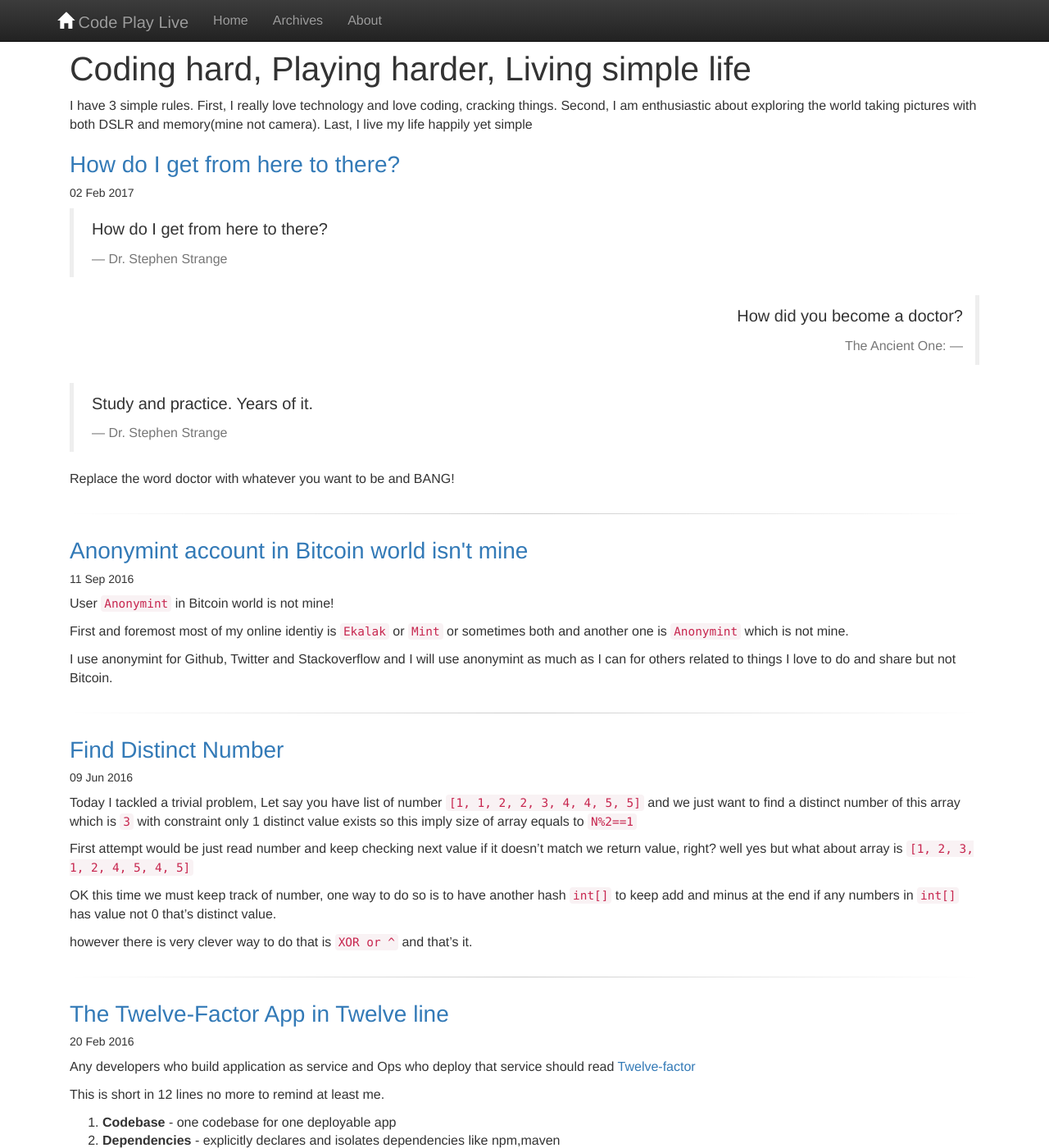
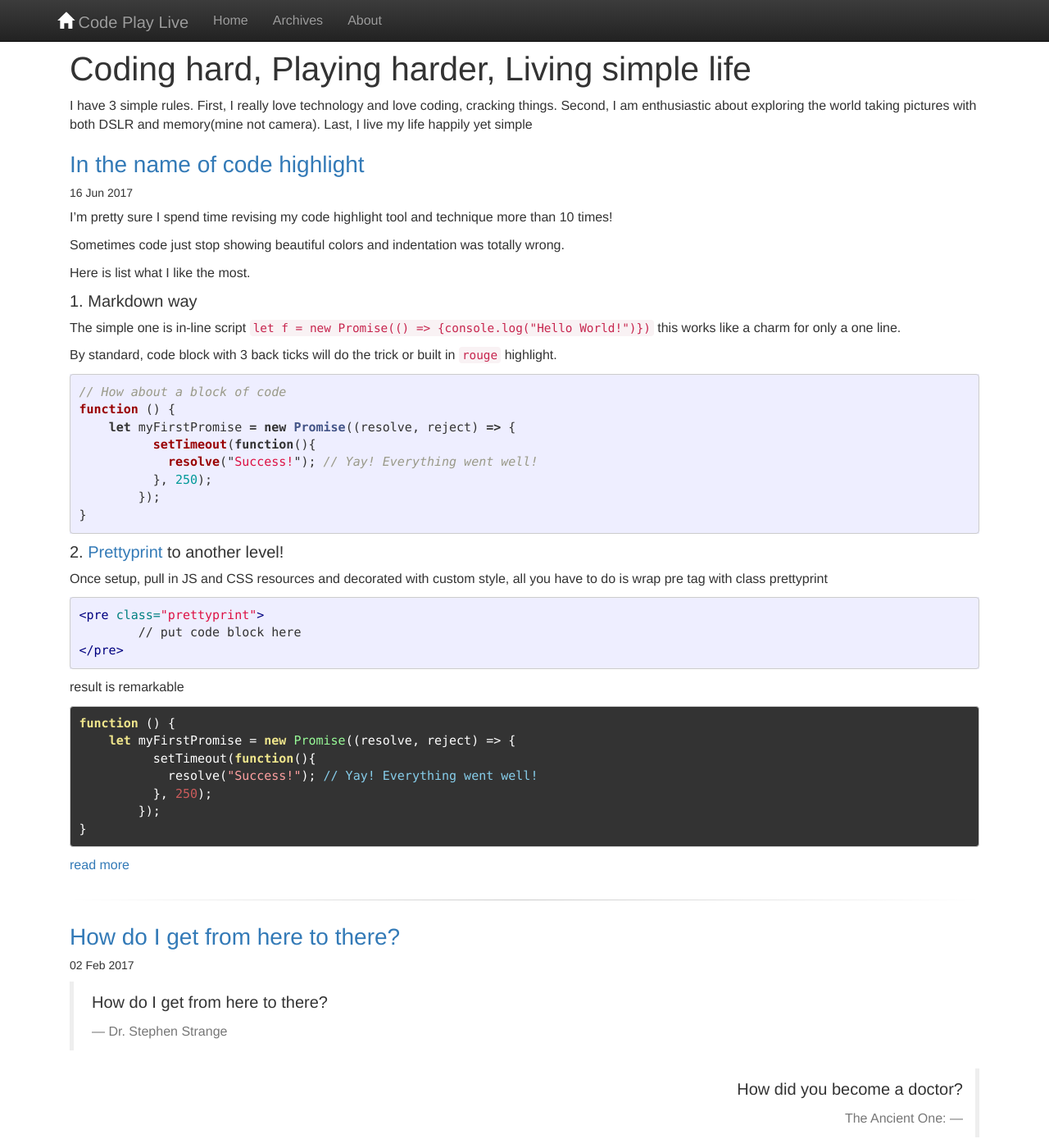
Before and after one commit to anonymint/anonymint.github.com, a Jekyll site: the page built from index.html, in a window 1280 px wide and 1400 px high. Shown: the whole window at 82% size. Built offline with Jekyll 4.4.1, drawn with Linux system fonts in a browser that asks for light colours; nearby versions of some CDN libraries; the list of posts is cut into pages by our own code; some of the changed text lies outside the part shown.

Commit message:
Add new post about highlight and fix it

````diff
--- a/_config.yml
+++ b/_config.yml
@@ -2,7 +2,6 @@ gems :
   - jekyll-paginate
 
 permalink: /:categories/:year/:month/:day/:title.html
-highlighter: rouge
 
 #Personcal Setting
 title : Code·Play·Live
@@ -17,5 +16,8 @@ author :
 paginate: 15
 
 #Markdown
+markdown_ext: markdown,md
 markdown: kramdown
-markdown_ext: markdown,md
+kramdown:
+  input: GFM
+  syntax_highlighter: rouge
--- /dev/null
+++ b/_posts/technical/2017-06-16-In-The-Name-Of-Code-Highlight.md
@@ -0,0 +1,61 @@
+---
+layout: post
+category: technical
+title: In the name of code highlight
+tags: [code,highlight,markdown,gist,prettyprint]
+---
+
+I'm pretty sure I spend time revising my code highlight tool and technique more than 10 times!
+
+Sometimes code just stop showing beautiful colors and indentation was totally wrong.
+
+Here is list what I like the most.
+
+#### 1. Markdown way
+
+The simple one is in-line script `let f = new Promise(() => {console.log("Hello World!")})` this works like a charm for only a one line.
+
+By standard, code block  with 3 back ticks will do the trick or built in `rouge` highlight.
+
+``` javascript
+// How about a block of code
+function () {
+    let myFirstPromise = new Promise((resolve, reject) => {
+	  setTimeout(function(){
+	    resolve("Success!"); // Yay! Everything went well!
+	  }, 250);
+	});
+}
+```
+
+#### 2. [Prettyprint](https://github.com/google/code-prettify) to another level!
+
+Once setup, pull in JS and CSS resources and decorated with custom style, all you have to do is wrap pre tag with class prettyprint
+
+``` html
+<pre class="prettyprint">
+	// put code block here
+</pre>
+```
+
+result is remarkable
+
+<pre class="prettyprint">
+function () {
+    let myFirstPromise = new Promise((resolve, reject) => {
+	  setTimeout(function(){
+	    resolve("Success!"); // Yay! Everything went well!
+	  }, 250);
+	});
+}
+</pre>
+
+<!-- read more -->
+
+#### 3. Last but not least powerful [Gist](https://gist.github.com/)!
+
+If you're likely to store your code somewhere and want others to see the raw, share or folk then Gist is perfectly a solution here.
+
+All we need is Gist account and copy and paste code in the Public Gist, and copy and paste Embed js link below.
+
+<script src="https://gist.github.com/anonymint/0d8bfc9a5b52d3b23d0d6f1b1ac78f63.js"></script>
--- a/assets/css/main.css
+++ b/assets/css/main.css
@@ -49,3 +49,144 @@ hr.soften {
 	width: 100%;
 	height: 100%;
 }
+
+/**
+ * Syntax highlighting styles
+ */
+.highlight {
+  background: #fff; }
+  .highlighter-rouge .highlight {
+    background: #eef; }
+  .highlight .c {
+    color: #998;
+    font-style: italic; }
+  .highlight .err {
+    color: #a61717;
+    background-color: #e3d2d2; }
+  .highlight .k {
+    font-weight: bold; }
+  .highlight .o {
+    font-weight: bold; }
+  .highlight .cm {
+    color: #998;
+    font-style: italic; }
+  .highlight .cp {
+    color: #999;
+    font-weight: bold; }
+  .highlight .c1 {
+    color: #998;
+    font-style: italic; }
+  .highlight .cs {
+    color: #999;
+    font-weight: bold;
+    font-style: italic; }
+  .highlight .gd {
+    color: #000;
+    background-color: #fdd; }
+  .highlight .gd .x {
+    color: #000;
+    background-color: #faa; }
+  .highlight .ge {
+    font-style: italic; }
+  .highlight .gr {
+    color: #a00; }
+  .highlight .gh {
+    color: #999; }
+  .highlight .gi {
+    color: #000;
+    background-color: #dfd; }
+  .highlight .gi .x {
+    color: #000;
+    background-color: #afa; }
+  .highlight .go {
+    color: #888; }
+  .highlight .gp {
+    color: #555; }
+  .highlight .gs {
+    font-weight: bold; }
+  .highlight .gu {
+    color: #aaa; }
+  .highlight .gt {
+    color: #a00; }
+  .highlight .kc {
+    font-weight: bold; }
+  .highlight .kd {
+    font-weight: bold; }
+  .highlight .kp {
+    font-weight: bold; }
+  .highlight .kr {
+    font-weight: bold; }
+  .highlight .kt {
+    color: #458;
+    font-weight: bold; }
+  .highlight .m {
+    color: #099; }
+  .highlight .s {
+    color: #d14; }
+  .highlight .na {
+    color: #008080; }
+  .highlight .nb {
+    color: #0086B3; }
+  .highlight .nc {
+    color: #458;
+    font-weight: bold; }
+  .highlight .no {
+    color: #008080; }
+  .highlight .ni {
+    color: #800080; }
+  .highlight .ne {
+    color: #900;
+    font-weight: bold; }
+  .highlight .nf {
+    color: #900;
+    font-weight: bold; }
+  .highlight .nn {
+    color: #555; }
+  .highlight .nt {
+    color: #000080; }
+  .highlight .nv {
+    color: #008080; }
+  .highlight .ow {
+    font-weight: bold; }
+  .highlight .w {
+    color: #bbb; }
+  .highlight .mf {
+    color: #099; }
+  .highlight .mh {
+    color: #099; }
+  .highlight .mi {
+    color: #099; }
+  .highlight .mo {
+    color: #099; }
+  .highlight .sb {
+    color: #d14; }
+  .highlight .sc {
+    color: #d14; }
+  .highlight .sd {
+    color: #d14; }
+  .highlight .s2 {
+    color: #d14; }
+  .highlight .se {
+    color: #d14; }
+  .highlight .sh {
+    color: #d14; }
+  .highlight .si {
+    color: #d14; }
+  .highlight .sx {
+    color: #d14; }
+  .highlight .sr {
+    color: #009926; }
+  .highlight .s1 {
+    color: #d14; }
+  .highlight .ss {
+    color: #990073; }
+  .highlight .bp {
+    color: #999; }
+  .highlight .vc {
+    color: #008080; }
+  .highlight .vg {
+    color: #008080; }
+  .highlight .vi {
+    color: #008080; }
+  .highlight .il {
+    color: #099; }
````
Also changed, not shown: _drafts/Markdown-mania.md (+38 -0 lines), _drafts/test.md (deleted).
